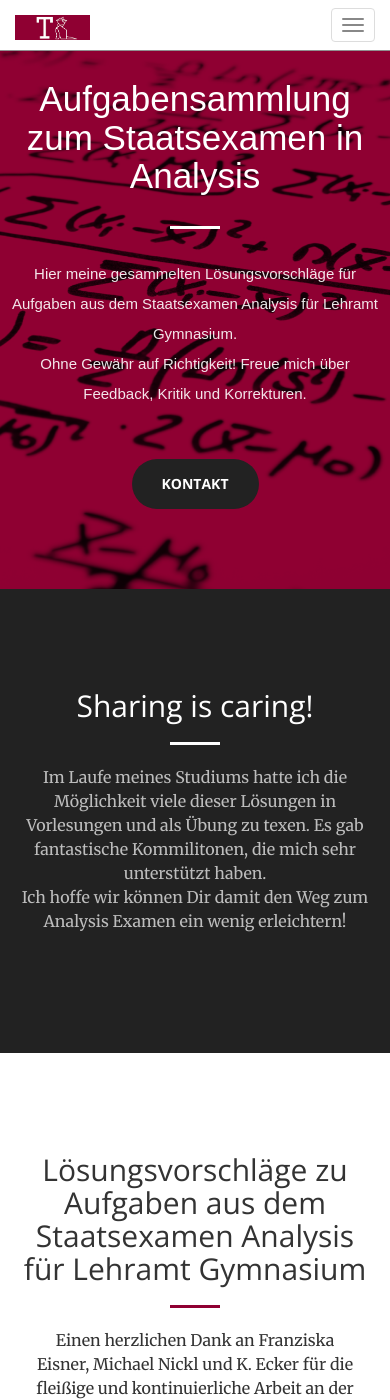
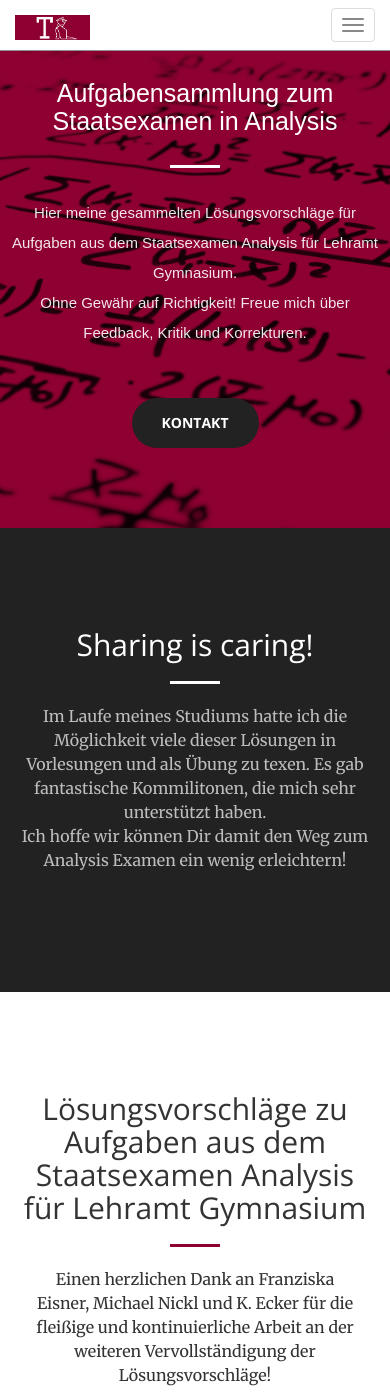
Before and after one commit to trabaldini/trabaldini.github.io, a Jekyll site: the page built from index.html, in a window 390 px wide and 1400 px high. Built offline with Jekyll 4.4.1, drawn with Linux system fonts in a browser that asks for light colours; some web fonts are replaced.

Commit message:
boom bitch!

```diff
--- a/_includes/head.html
+++ b/_includes/head.html
@@ -6,7 +6,7 @@
     <meta name="description" content="">
     <meta name="author" content="">
 
-    <title>trabaldini - A personal blog</title>
+    <title>Analysis Staatsexamensaufgaben</title>
 
     <!-- Bootstrap Core CSS -->
     <link rel="stylesheet" href="css/bootstrap.min.css" type="text/css">
--- a/css/main.css
+++ b/css/main.css
@@ -190,7 +190,7 @@
 
 header .header-content .header-content-inner h1 {
   font-family: john-doe, sans-serif;
-  font-size: 35px;
+  font-size: 65px !important;
   font-weight: 600;
   /*text-transform: uppercase;*/
   margin-top: 0;
@@ -254,7 +254,7 @@
 
   header .header-content .header-content-inner h1 {
     font-weight: 400;
-    font-size: 25px;
+    font-size: 25px !important;
   }
 
   header .header-content .header-content-inner p {
```
